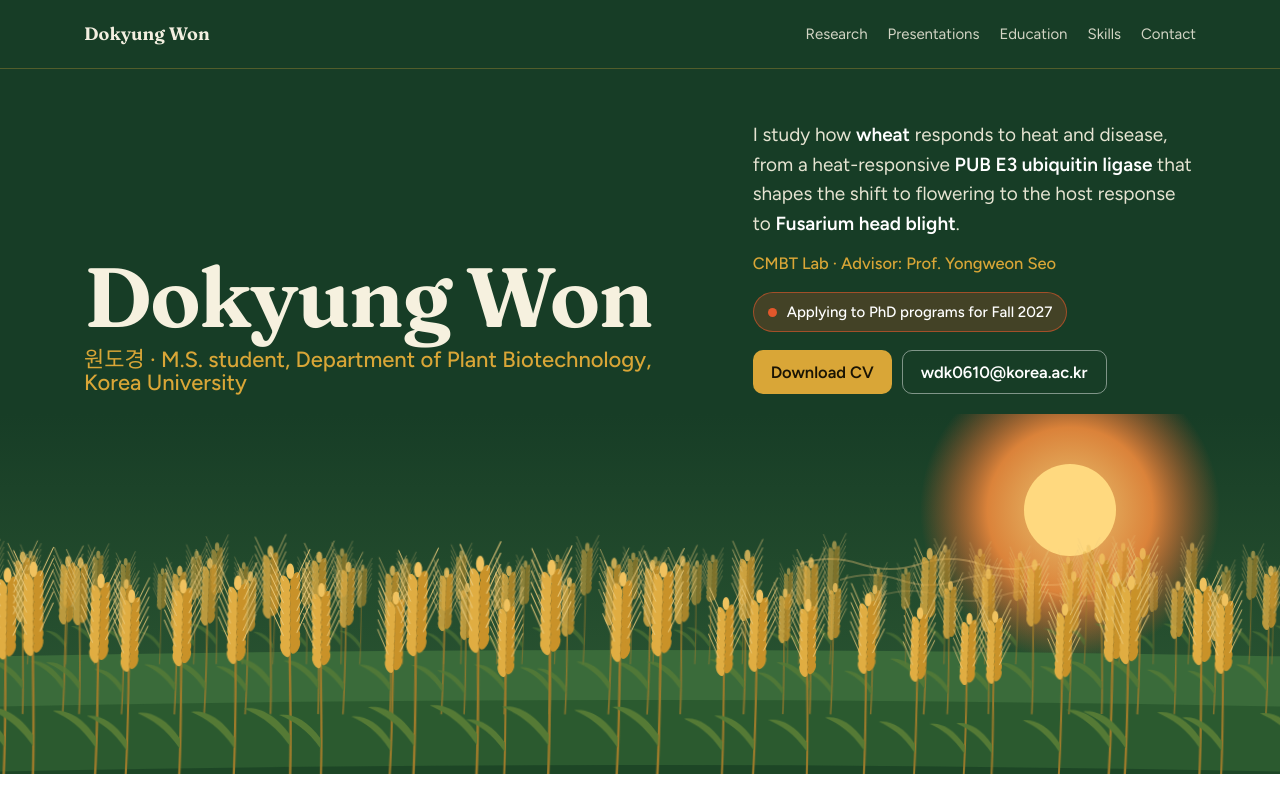
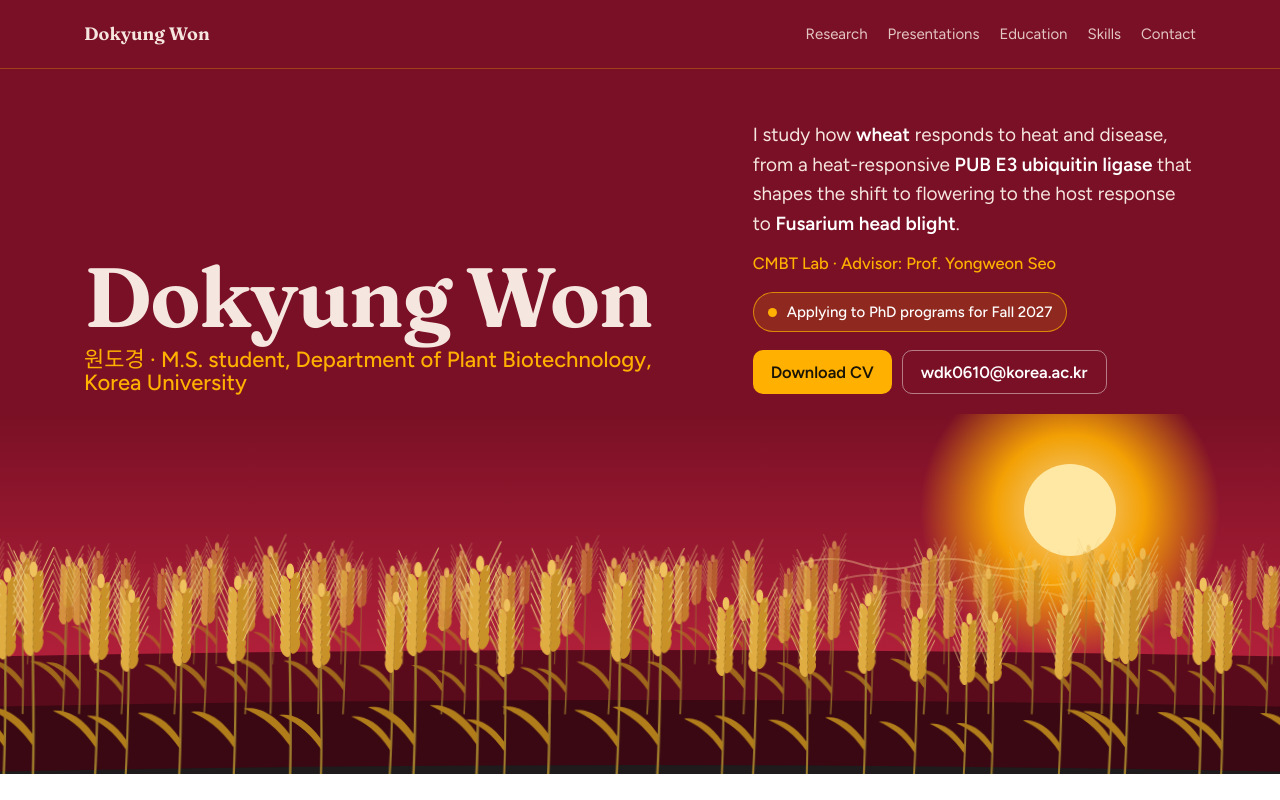
Before and after one commit to DokyungWon/dokyungwon.github.io, a plain HTML site: page index.html in a window 1280 px wide. Shown: the top 800 px of the page. Drawn offline with Linux system fonts and the light colour scheme.

Commit message:
Add files via upload

```diff
--- a/index.html
+++ b/index.html
@@ -8,22 +8,23 @@
 <link rel="preconnect" href="https://fonts.gstatic.com" crossorigin>
 <link href="https://fonts.googleapis.com/css2?family=Fraunces:opsz,wght@9..144,500;9..144,650&family=Figtree:wght@400;500;600&display=swap" rel="stylesheet">
 <style>
-/* VOICE everyday-academic: calm, precise, a little warm; a scientist's front door for PhD committees
-   IDEA a wheat field-trial plot under a midsummer heat sun, each section a labelled plot row
+/* VOICE everyday-academic: calm, precise, a little warm; palette chosen by the person
+   IDEA a wheat field at a hot sunset, crimson sky over golden spikes
    PICTURE full-width illustrated field: rows of golden wheat spikes swaying, a hot sun, heat shimmer
-   COLOUR deep leaf green ground, ripe wheat gold, heat orange accent; white below with green ink
+   COLOUR crimson #7A1025 main, blush #F6E6E0 / #C7A9A0 light, amber #FFB000 accent, ink #1F1A1C
    TYPE Fraunces (display) + Figtree (text)
    LAYOUT name and one-line pitch across the top of the green band, field drawing beneath at full bleed; sections below in two columns, stacked under 600px */
 :root{color-scheme:light dark;
---bg:light-dark(#ffffff,#0d1a12);
---ink:light-dark(#142a1c,#e9efe6);
---soft:light-dark(#4c6455,#a9bcad);
---leaf:light-dark(#173d26,#0a2213);
---gold:light-dark(#d9a637,#e3b24a);
---goldpale:light-dark(#f7ecd0,#2a2615);
---heat:light-dark(#e2572b,#ff7a4d);
---rule:light-dark(#dde5dc,#24382b);
---panel:light-dark(#f4f7f2,#13241a)}
+--bg:light-dark(#ffffff,#1F1A1C);
+--ink:light-dark(#1F1A1C,#F6E6E0);
+--soft:light-dark(#6e5458,#C7A9A0);
+--leaf:light-dark(#7A1025,#5a0b1b);
+--gold:#FFB000;
+--goldpale:light-dark(#F6E6E0,#3b2327);
+--heat:light-dark(#DC143C,#ff5a75);
+--rule:light-dark(#ead8d2,#3d2c30);
+--panel:light-dark(#ffffff,#271f22);
+--head:light-dark(#7A1025,#f2a7b3)}
 :root[data-theme=light]{color-scheme:light}:root[data-theme=dark]{color-scheme:dark}
 *{box-sizing:border-box;min-width:0}
 html{scroll-padding-top:72px;scroll-behavior:smooth}
@@ -31,19 +32,19 @@ body{margin:0;background:var(--bg);color:var(--ink);font:16.5px/1.6 Figtree,syst
 a{color:inherit}
 .band{padding-block:clamp(28px,4vw,64px);padding-left:max(5vw,16px);padding-right:max(5vw,16px)}
 .wrap{max-width:1240px;margin:0 auto}
-nav{position:sticky;top:0;z-index:5;background:var(--leaf);color:#f3efe0;border-bottom:1px solid color-mix(in srgb,var(--gold) 30%,transparent)}
+nav{position:sticky;top:0;z-index:5;background:var(--leaf);color:#F6E6E0;border-bottom:1px solid color-mix(in srgb,var(--gold) 30%,transparent)}
 nav .wrap{display:flex;flex-wrap:wrap;align-items:center;gap:4px 20px;padding:12px max(5vw,16px)}
 nav .me{font-family:Fraunces,Georgia,serif;font-weight:650;font-size:18px;margin-right:auto;text-decoration:none}
 nav a.l{text-decoration:none;font-size:15px;opacity:.85;padding:8px 0;min-height:44px;display:inline-flex;align-items:center}
 nav a.l:hover,nav a.l:focus-visible{opacity:1;text-decoration:underline;text-decoration-color:var(--gold);text-underline-offset:5px}
-header{background:var(--leaf);color:#f6f1df}
+header{background:var(--leaf);color:#F6E6E0}
 header .top{display:grid;grid-template-columns:minmax(0,1.4fr) minmax(0,1fr);gap:24px 48px;align-items:end;padding-bottom:12px}
 h1{font-family:Fraunces,Georgia,serif;font-weight:650;font-size:clamp(44px,7vw,84px);line-height:1.02;letter-spacing:-.02em;margin:0}
 h1 .ko{display:block;font-family:Figtree,sans-serif;font-weight:500;font-size:clamp(18px,2vw,22px);letter-spacing:0;color:var(--gold);margin-top:10px}
-.pitch{font-size:clamp(17px,1.6vw,19px);line-height:1.55;margin:0;color:#e6e4d2}
+.pitch{font-size:clamp(17px,1.6vw,19px);line-height:1.55;margin:0;color:#F6E6E0}
 .pitch strong{color:#fff;font-weight:600}
-.status{display:inline-flex;align-items:center;gap:10px;margin-top:16px;background:color-mix(in srgb,var(--heat) 22%,transparent);border:1px solid color-mix(in srgb,var(--heat) 60%,transparent);color:#fff;border-radius:999px;padding:7px 14px;font-size:15px;font-weight:500}
-.status i{width:9px;height:9px;border-radius:50%;background:var(--heat);flex:none}
+.status{display:inline-flex;align-items:center;gap:10px;margin-top:16px;background:color-mix(in srgb,var(--gold) 16%,transparent);border:1px solid color-mix(in srgb,var(--gold) 70%,transparent);color:#fff;border-radius:999px;padding:7px 14px;font-size:15px;font-weight:500}
+.status i{width:9px;height:9px;border-radius:50%;background:var(--gold);flex:none}
 .aff{margin:12px 0 0;color:var(--gold);font-weight:500}
 .cta{display:flex;flex-wrap:wrap;gap:10px;margin-top:18px}
 .btn{display:inline-flex;align-items:center;min-height:44px;padding:0 18px;border-radius:10px;background:var(--gold);color:#1a1404;font-weight:600;text-decoration:none}
@@ -54,12 +55,12 @@ h1 .ko{display:block;font-family:Figtree,sans-serif;font-weight:500;font-size:cl
 .spike{transform-box:fill-box;transform-origin:50% 100%;animation:sway 6s ease-in-out infinite alternate}
 @keyframes sway{from{transform:rotate(-2.2deg)}to{transform:rotate(2.2deg)}}
 @media(prefers-reduced-motion:reduce){.spike{animation:none}html{scroll-behavior:auto}}
-h2{font-family:Fraunces,Georgia,serif;font-weight:650;font-size:clamp(30px,3.6vw,42px);line-height:1.05;letter-spacing:-.02em;margin:0 0 8px}
+h2{color:var(--head);font-family:Fraunces,Georgia,serif;font-weight:650;font-size:clamp(30px,3.6vw,42px);line-height:1.05;letter-spacing:-.02em;margin:0 0 8px}
 .lede{color:var(--soft);margin:0 0 28px;max-width:62ch}
 h3{font-size:19px;line-height:1.3;margin:0 0 6px;font-weight:600}
 p{margin:0 0 12px;max-width:68ch}
 .plots{display:grid;grid-template-columns:repeat(auto-fit,minmax(min(100%,340px),1fr));gap:20px}
-.plot{background:var(--panel);border:1px solid var(--rule);border-radius:14px;padding:22px 22px 18px;display:flex;flex-direction:column}
+.plot{background:var(--panel);border:1px solid var(--rule);border-top:4px solid var(--leaf);border-radius:14px;padding:22px 22px 18px;display:flex;flex-direction:column}
 .tag{display:flex;align-items:center;gap:10px;font-size:14px;color:var(--soft);margin-bottom:12px}
 .tag svg{flex:none}
 .plot p{font-size:16px}
@@ -69,10 +70,12 @@ p{margin:0 0 12px;max-width:68ch}
 .list{list-style:none;margin:0;padding:0}
 .list li{display:grid;grid-template-columns:7.5em minmax(0,1fr);gap:16px;padding:14px 0;border-top:1px solid var(--rule)}
 .list li:last-child{border-bottom:1px solid var(--rule)}
-.when{color:var(--soft);font-size:15px;white-space:nowrap;font-variant-numeric:tabular-nums}
+.when{color:var(--head);font-size:15px;white-space:nowrap;font-variant-numeric:tabular-nums}
 .list b{font-weight:600}
 .list span.d{display:block;color:var(--soft);font-size:15px}
-.methods{display:grid;grid-template-columns:repeat(auto-fit,minmax(min(100%,240px),1fr));gap:0 32px}
+.methods{display:grid;grid-template-columns:repeat(3,minmax(0,1fr));gap:0 32px}
+@media(max-width:900px){.methods{grid-template-columns:repeat(2,minmax(0,1fr))}}
+@media(max-width:560px){.methods{grid-template-columns:minmax(0,1fr)}}
 .methods div{padding:14px 0;border-top:1px solid var(--rule)}
 .methods h3{font-size:16px;margin-bottom:4px;display:flex;align-items:center;gap:8px}
 .methods h3::before{content:"";width:10px;height:10px;border-radius:50%;background:var(--gold);flex:none}
@@ -80,9 +83,10 @@ p{margin:0 0 12px;max-width:68ch}
 .ahead{background:var(--goldpale)}
 .ahead .cols{align-items:start}
 .q{font-family:Fraunces,Georgia,serif;font-size:clamp(22px,2.4vw,28px);line-height:1.3;margin:0}
-footer{background:var(--leaf);color:#eae6d3}
+footer{background:var(--leaf);color:#F6E6E0}
 footer .cols{align-items:end}
 footer h2{color:#fff}
+.ahead h2{color:var(--head)}
 .contact a{display:inline-flex;align-items:center;min-height:44px;color:#fff;text-decoration-color:var(--gold);text-underline-offset:5px;font-weight:500}
 .small{font-size:13.5px;opacity:.75;margin-top:24px}
 @media(max-width:900px){header .top{grid-template-columns:minmax(0,1fr)}}
@@ -220,21 +224,21 @@ const s=document.getElementById('fieldsvg');
 let seed=7;const rnd=()=>(seed=seed*16807%2147483647)/2147483647;
 const W=1440,H=360;
 let out=`<defs>
-<linearGradient id="sky" x1="0" y1="0" x2="0" y2="1"><stop offset="0" stop-color="#173d26"/><stop offset="1" stop-color="#2f5a34"/></linearGradient>
-<radialGradient id="sun" cx=".5" cy=".5" r=".5"><stop offset="0" stop-color="#ffd27a"/><stop offset=".55" stop-color="#f08a3c"/><stop offset="1" stop-color="#e2572b" stop-opacity="0"/></radialGradient>
+<linearGradient id="sky" x1="0" y1="0" x2="0" y2="1"><stop offset="0" stop-color="#7A1025"/><stop offset=".7" stop-color="#b3203a"/><stop offset="1" stop-color="#DC143C"/></linearGradient>
+<radialGradient id="sun" cx=".5" cy=".5" r=".5"><stop offset="0" stop-color="#FFE8A3"/><stop offset=".5" stop-color="#FFB000"/><stop offset="1" stop-color="#FFB000" stop-opacity="0"/></radialGradient>
 <g id="sp"><path d="M0 0 C 2 -60 -2 -120 0 -170" stroke="#9c7a2a" stroke-width="2.2" fill="none"/>
 ${Array.from({length:9},(_,i)=>{const y=-118-i*7.5;return `<ellipse cx="-4.5" cy="${y}" rx="4" ry="7.5" fill="#e0ad42" transform="rotate(-22 -4.5 ${y})"/><ellipse cx="4.5" cy="${y-3}" rx="4" ry="7.5" fill="#c99229" transform="rotate(22 4.5 ${y-3})"/>`}).join('')}
 <ellipse cx="0" cy="-189" rx="3.6" ry="7" fill="#f0c25e"/>
 ${Array.from({length:6},(_,i)=>{const y=-130-i*10;return `<path d="M-6 ${y} l-12 -26 M6 ${y-3} l12 -26" stroke="#e8c879" stroke-width=".9"/>`}).join('')}
-<path d="M0 -40 C -14 -60 -30 -66 -42 -64 C -28 -58 -14 -50 0 -30" fill="#557a35"/>
+<path d="M0 -40 C -14 -60 -30 -66 -42 -64 C -28 -58 -14 -50 0 -30" fill="#b07d1a"/>
 </g></defs>
 <rect width="${W}" height="${H}" fill="url(#sky)"/>
 <circle cx="1150" cy="96" r="150" fill="url(#sun)" opacity=".9"/>
-<circle cx="1150" cy="96" r="46" fill="#ffd97f"/>
-${[0,1,2].map(i=>`<path d="M${880+i*40} ${150+i*16} q 30 -10 60 0 t 60 0 t 60 0 t 60 0" fill="none" stroke="#f3c57a" stroke-opacity="${.35-i*.08}" stroke-width="2"/>`).join('')}`;
+<circle cx="1150" cy="96" r="46" fill="#FFE8A3"/>
+${[0,1,2].map(i=>`<path d="M${880+i*40} ${150+i*16} q 30 -10 60 0 t 60 0 t 60 0 t 60 0" fill="none" stroke="#FFE8A3" stroke-opacity="${.35-i*.08}" stroke-width="2"/>`).join('')}`;
 const rows=[{y:250,n:46,sc:.55,op:.55},{y:300,n:38,sc:.75,op:.8},{y:365,n:30,sc:1,op:1}];
 rows.forEach((r,ri)=>{
-out+=`<path d="M0 ${r.y-6} Q 720 ${r.y-22} 1440 ${r.y-6} V ${H} H0Z" fill="${['#3a6b3a','#2b5a2f','#1d4626'][ri]}"/>`;
+out+=`<path d="M0 ${r.y-6} Q 720 ${r.y-22} 1440 ${r.y-6} V ${H} H0Z" fill="${['#5a0b1b','#3a0812','#1F1A1C'][ri]}"/>`;
 for(let i=0;i<r.n;i++){const x=(i+rnd()*.8)*(W/r.n);const k=r.sc*(.85+rnd()*.3);const d=(rnd()*4).toFixed(2);
 out+=`<g transform="translate(${x.toFixed(1)} ${r.y}) scale(${k.toFixed(2)})" opacity="${r.op}"><use href="#sp" class="spike" style="animation-delay:-${d}s"/></g>`;}
 });
```
